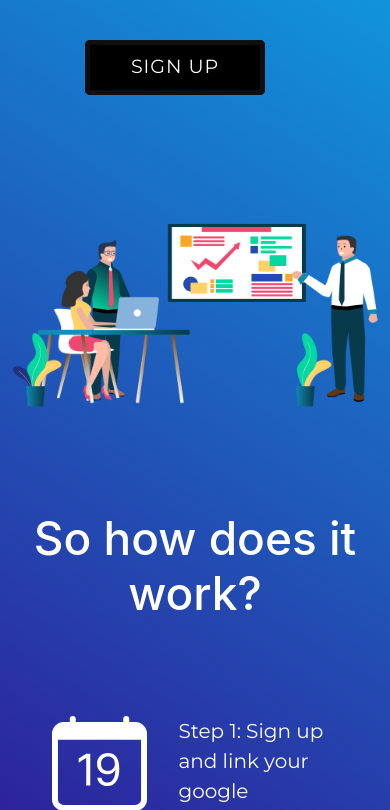
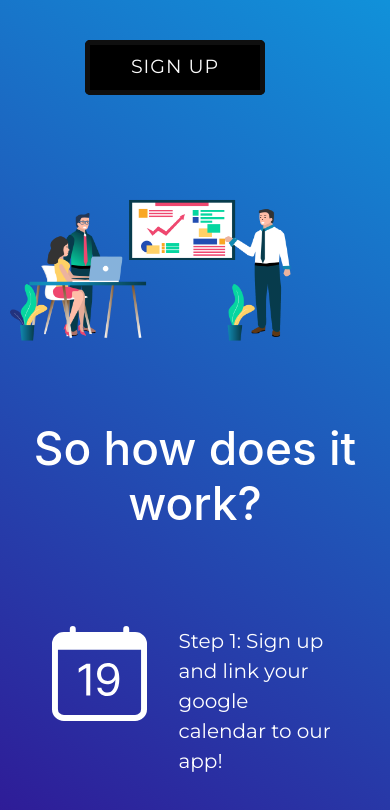
Before and after one commit to Ade2387/Meet-app, a Rails app: page / in a window 390 px wide. Shown: the part 601-1411 px from the top of the page. Run offline with Rails 7, Linux system fonts and the light colour scheme; style sheets or scripts are compiled from the project's sources; some libraries are stand-ins or nearby versions; some web fonts are replaced.

Commit message:
adjusting height of the image in home page

```diff
--- a/app/assets/stylesheets/components/_banner.scss
+++ b/app/assets/stylesheets/components/_banner.scss
@@ -198,7 +198,7 @@ display: flex;
 
   .top-container img {
     height: auto;
-    width: auto;
+    width: 300px;
     padding-left: 0;
   }
 
```
